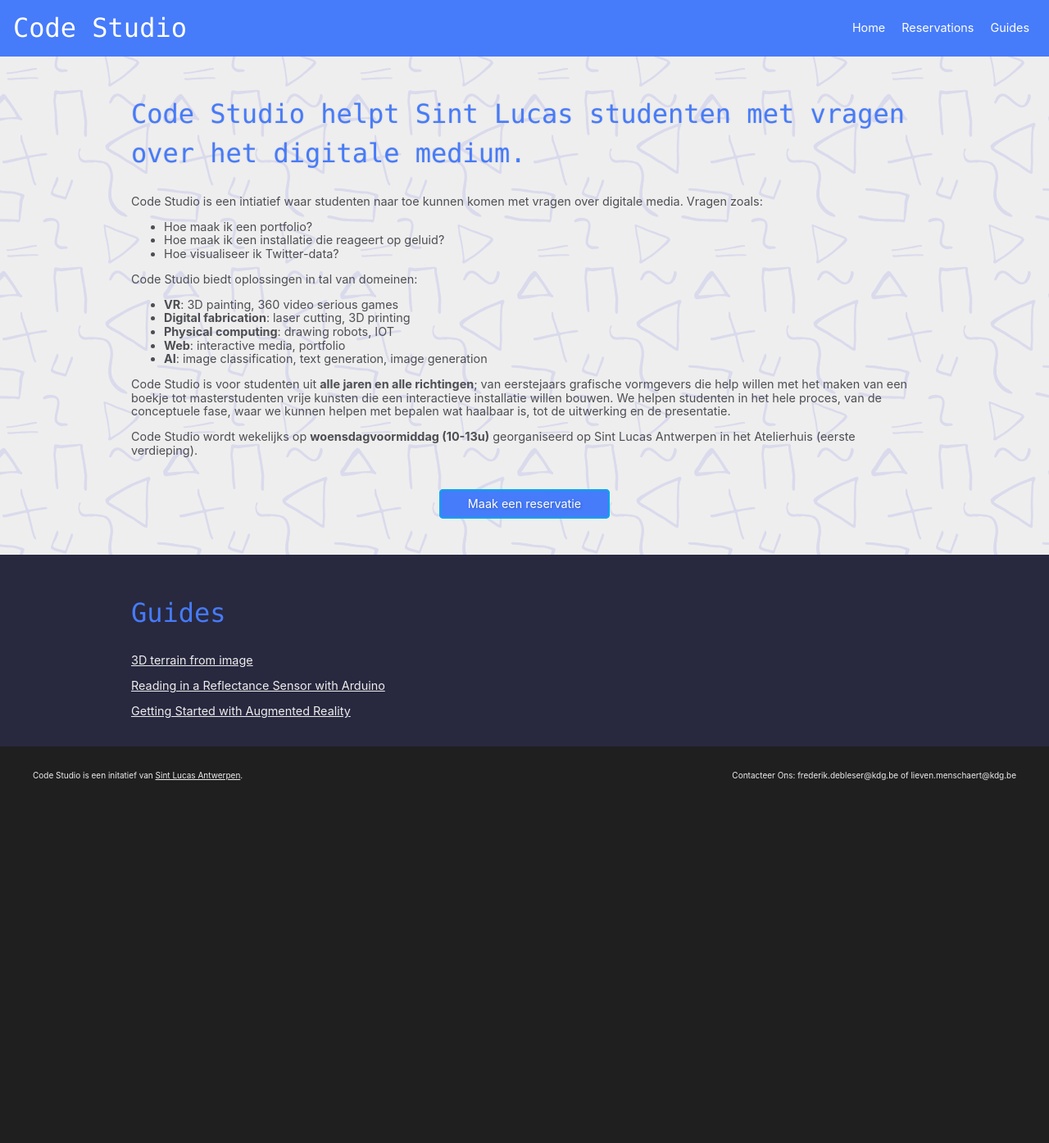
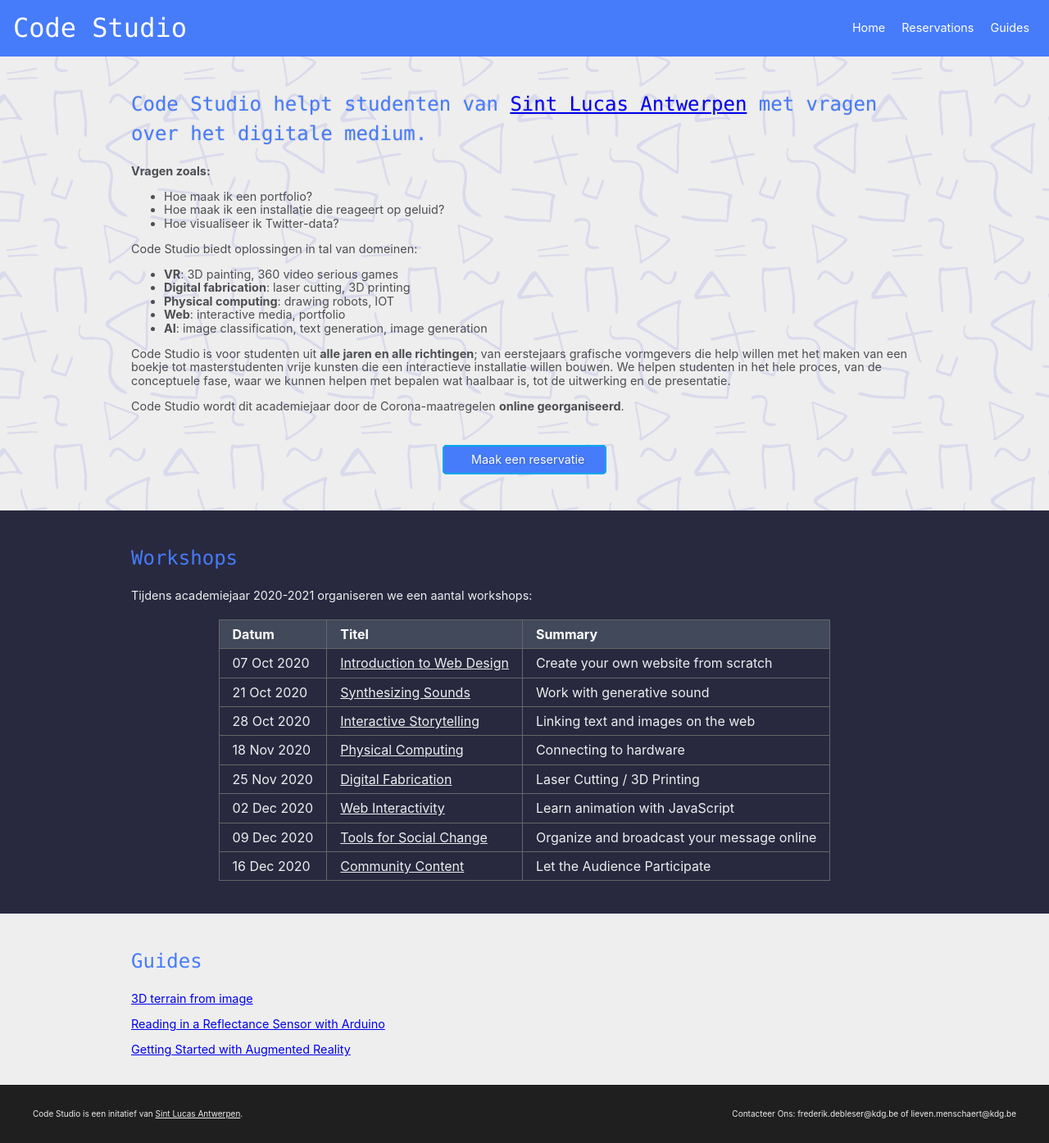
Before and after one commit to codespacehelp/website, a Jekyll site: the page built from index.html, in a window 1280 px wide. Shown: the whole page at 82% size. Built offline with Jekyll 4.4.1, drawn with Linux system fonts in a browser that asks for light colours; before the commit the page ends 983 px from its top, so only the background shows below that.

Commit message:
Add workshops!

```diff
--- a/Gemfile
+++ b/Gemfile
@@ -8,7 +8,7 @@ source "https://rubygems.org"
 #
 # This will help ensure the proper Jekyll version is running.
 # Happy Jekylling!
-gem "jekyll", "~> 3.8.1"
+gem "jekyll", "~> 4.1.1"
 
 # This is the default theme for new Jekyll sites. You may change this to anything you like.
 gem "minima", "~> 2.0"
--- a/_config.yml
+++ b/_config.yml
@@ -1,42 +1,18 @@
-# Welcome to Jekyll!
-#
-# This config file is meant for settings that affect your whole blog, values
-# which you are expected to set up once and rarely edit after that. If you find
-# yourself editing this file very often, consider using Jekyll's data files
-# feature for the data you need to update frequently.
-#
-# For technical reasons, this file is *NOT* reloaded automatically when you use
-# 'bundle exec jekyll serve'. If you change this file, please restart the server process.
-
-# Site settings
-# These are used to personalize your new site. If you look in the HTML files,
-# you will see them accessed via {{ site.title }}, {{ site.email }}, and so on.
-# You can create any custom variable you would like, and they will be accessible
-# in the templates via {{ site.myvariable }}.
 title: Code Studio
 email: frederik.debleser@kdg.be
 description: >- # this means to ignore newlines until "baseurl:"
   Digitale Werkplaats van Sint Lucas Antwerpen voor studenten
   met vragen over technologie, het web, video, audio en digitale fabricatie.
-baseurl: "" # the subpath of your site, e.g. /blog
-url: "https://www.codestudio.be/" # the base hostname & protocol for your site, e.g. http://example.com
-twitter_username: jekyllrb
-github_username:  jekyll
+baseurl: '' # the subpath of your site, e.g. /blog
+url: 'https://www.codestudio.be/' # the base hostname & protocol for your site, e.g. http://example.com
 
-# Build settings
-markdown: kramdown
-theme: minima
-plugins:
-  - jekyll-feed
+collections:
+  workshops:
+    output: true
+    permalink: /:collection/:name
+    sort_by: workshop_date
 
-# Exclude from processing.
-# The following items will not be processed, by default. Create a custom list
-# to override the default setting.
-# exclude:
-#   - Gemfile
-#   - Gemfile.lock
-#   - node_modules
-#   - vendor/bundle/
-#   - vendor/cache/
-#   - vendor/gems/
-#   - vendor/ruby/
+exclude:
+  - README.md
+  - Gemfile
+  - Gemfile.lock
--- /dev/null
+++ b/_workshops/community-content.md
@@ -0,0 +1,15 @@
+---
+title: Community Content
+summary: Let the Audience Participate
+layout: workshop
+workshop_date: 2020-12-16
+duration: 3 hours
+---
+
+Tired of printed media? Looking for a way to produce objects rather than a poster? This workshop will introduce you to Digital Fabrication and will set your mind to using the facilities of the [FabLab](https://fablabkdg.be/en/). What type of files makes machines like laser cutters, cnc milling machines or 3D printers happy? What can they do for your work and what are the specifics you have to keep in mind. We will learn about different processes (additive, subtractive, experimental) to produce shape and embed them into our own workflow.
+
+## Goals
+
+- Understand different fabrication machines
+- Create appropriate files for several machines
+  -Use dangerous machines with care.
--- /dev/null
+++ b/_workshops/digital-fabrication.md
@@ -0,0 +1,15 @@
+---
+title: Digital Fabrication
+summary: Laser Cutting / 3D Printing
+layout: workshop
+workshop_date: 2020-11-25
+duration: 3 hours
+---
+
+Tired of printed media? Looking for a way to produce objects rather than a poster? This workshop will introduce you to Digital Fabrication and will set your mind to using the facilities of the [FabLab](https://fablabkdg.be/en/). What type of files makes machines like laser cutters, cnc milling machines or 3D printers happy? What can they do for your work and what are the specifics you have to keep in mind. We will learn about different processes (additive, subtractive, experimental) to produce shape and embed them into our own workflow.
+
+## Goals
+
+- Understand different fabrication machines
+- Create appropriate files for several machines
+  -Use dangerous machines with care.
--- /dev/null
+++ b/_workshops/interactive-storytelling.md
@@ -0,0 +1,36 @@
+---
+title: Interactive Storytelling
+summary: Linking text and images on the web
+layout: workshop
+workshop_date: 2020-10-28
+duration: 3 hours
+---
+
+Imagine you want to tell an interactive story. Perhaps an illustrated, interactive storybook where a visitor's choices have consequences. You know how to make illustrations but you don't have a clue on how to link worlds together and animate them. Without that, you've no choice but to create static pages in a book.
+Hypermedia conjures visions of cyberspace, but it's just a fancy way of connecting text or images together. And using the web, it's really easy to create interactive, animated virtual books. Weave complex stories, allow visitors to drift off and get lost in your web of imagination.
+Through this workshop we'll build a choose-your-own-adventure style story using simple techniques that you can use for your own stories. Even with zero coding experience.
+
+## Goals
+
+- Understand the original potential of the web, hypertext and hypermedia through examples.
+- Build a simple, visual website that contains multiple pages.
+- Link pages together using image maps.
+- Add simple animations that trigger when visitors hover or click.
+- Upload your website to Netlify.
+
+## Requirements
+
+- Ideally you're familiar with web design or have taken the [Introduction to Web Design](/workshops/introduction-to-web-design) workshop. If not you might want to watch some introductory videos on web design first.
+- All the tools we use are free. Go ahead and install [Visual Studio Code](https://code.visualstudio.com/) and either [Chrome](https://google.com/chrome) or [Firefox](https://www.mozilla.org/firefox).
+- Make an account at [Netlify](https://netlify.com/) so that we can immediately put our website online.
+- We'll provide some basic images and text to make a linked story, but ideally you can bring your own material (text, photos and videos) to make your interactive story.
+
+## Project
+
+We'll make an interactive, choose-your-own-adventure style story where users can walk around and explore a landscape. We'll add animation and sound to set the mood. These techniques can be used to make more complex experiences or stories.
+
+## Next Steps
+
+This course can stand on its own. If you only use it for interactive storytelling, great! Some suggestions to upgrade your skills:
+
+- Follow the [Web Interactivity](/workshops/web-interactivity) if you want to add interactivity to your website.
--- /dev/null
+++ b/_workshops/introduction-to-web-design.md
@@ -0,0 +1,35 @@
+---
+title: Introduction to Web Design
+summary: Create your own website from scratch
+layout: workshop
+workshop_date: 2020-10-07
+duration: 3 hours
+---
+
+No matter what field you're working in, making a simple website is now considered a basic skill. If you've never built a website from scratch, this is the course for you. At the end of this course you'll have created your own site, guaranteed. If you think coding a website is too difficult this is definitely the course for you! Forget the theory or complex codes: if you can locate the "greater than" and "smaller than" keys on your keyboards you can make a website.
+
+## Goals
+
+- Understand the basic languages of the web: HTML, CSS and JavaScript.
+- Create a web page with custom colors and fonts.
+- Link pages together using hyperlinks.
+- Create simple grid layouts using CSS Grid.
+- Understand responsive layouts and mobile-first design.
+- Upload your website to [Netlify](https://netlify.com/).
+
+## Requirements
+
+- All the tools we use are free. Go ahead and install [Visual Studio Code](https://code.visualstudio.com/) and either [Chrome](https://google.com/chrome) or [Firefox](https://www.mozilla.org/firefox).
+- Make an account at [Netlify](https://netlify.com/) so that we can immediately put our website online.
+- We'll provide some basic images and text to make a website, but ideally you can bring your own material (text, photos and videos) to make your website.
+
+## Project
+
+We'll make a simple, single-page site that contains text, images and videos. We'll look at the design features of the web, like setting colors and fonts, and layouts like image galleries. You can use these techniques to turn it into your own portfolio website if you'd like.
+
+## Next Steps
+
+Even though the techniques are basic they will apply to all websites you'd like to make.
+
+- Continue learning about grid layouts by watching the [CSS Grid](https://cssgrid.io/) tutorials by Wes Bos.
+- Follow the JavaScript workshop if you want to add interactivity to your website.
--- /dev/null
+++ b/_workshops/physical-computing.md
@@ -0,0 +1,31 @@
+---
+title: Physical Computing
+summary: Connecting to hardware
+layout: workshop
+workshop_date: 2020-11-18
+duration: 3 hours
+---
+
+Using physical computing allows you to communicate with the world around you through hardware. Sensors can measure human input, meteorological information or changes in electronic signals coming from changes in energy in the form of light, sound or heat.
+The workshop will be an introduction in how to interpret these signals from sensors and convert that data by means of small computers, microcontrollers. Finally we will find out how to establish communication between them and other computers.
+
+## Goals
+
+- Gain insight in the world of sensors, actuators and microcomputers
+- Learn about communication protocols between computers
+- Introduction into programming a microcomputer using a visual programming language.
+
+## Requirements
+
+Students need to have an account for the [MakeCode / micro:bit](https://makecode.microbit.org/).
+
+## Project
+
+We will make a few simple project using a [BBC micro:bit](https://www.microbit.org/) - a microcontroller that can be programmed with a visual programming language.
+
+##Next Steps
+
+- [Frederik Vandenbosch](https://www.youtube.com/channel/UCQ45WW31610DQ3Vn7f4mpNw) has an amazing YouTube channel showing how he builds crazy machines and hacks.
+  Have a look at [syntax programming for the same micro:bit](https://microbit-micropython.readthedocs.io/en/v1.0.1/microbit_micropython_api.html).
+  Wander around in the world of [Arduino](https://www.arduino.cc/), [Raspberry Pi](https://projects.raspberrypi.org/en/projects/raspberry-pi-getting-started) or build a banana piano with [Makey makey](https://makeymakey.com/)
+  Visit a [Maker Faire](https://makerfaire.com/) to see other people working in the field.
--- /dev/null
+++ b/_workshops/synthesizing-sounds.md
@@ -0,0 +1,29 @@
+---
+title: Synthesizing Sounds
+summary: Work with generative sound
+layout: workshop
+workshop_date: 2020-10-21
+duration: 3 hours
+---
+
+For all music (and noise) lovers! Find out what it means to get entangled into the world of digital sound. The workshop is an introduction into the field, explaining fundamental principles of digital signal processing. Students with or without a musical background can enroll to see how to produce and manipulate sound on a computer. We will learn about periodic waves, aperiodic noise, pitches described in Hertz, synthesis procedures, filtering, effects and software which can make all of this happen.
+
+## Goals
+
+- Understand digital sound and relate it to an analog world
+- Produce some basic waves and start playing with them
+- Interact with a sound model.
+
+## Requirements
+
+Students have to install the last distribution of <a href="https://puredata.info/">Pure Data</a>, a not really sexy but amazing environment that can be considered as the overlord of all music software. A set of headphones might come handy :)
+
+## Project
+
+We will make a simple sequencer that starts from basic sound fundamentals (aka waves) and is able to process that sound through keyboard interaction, synthesis and filtering.
+
+## Next Steps
+
+- Take your journey further by reading some good books: <a href="http://www.pd-tutorial.com/english/index.html">loadBang</a> is a start, <a href="https://freecomputerbooks.com/The-Theory-and-Technique-of-Electronic-Music.html">The Theory and Technique of Electronic Music</a> is a bit more complex.
+- Find out how to make <a href="https://developer.mozilla.org/en-US/docs/Web/API/Web_Audio_API">sound in a browser</a>.
+- It doesn’t need to be all complicated: <a href="https://www.youtube.com/watch?v=YK-cdG3GBHs">Rie Nakajima</a>
--- /dev/null
+++ b/_workshops/tools-for-social-change.md
@@ -0,0 +1,16 @@
+---
+title: Tools for Social Change
+summary: Organize and broadcast your message online
+layout: workshop
+workshop_date: 2020-12-09
+duration: 3 hours
+---
+
+Learn how to organize and broadcast your message online. Spread your message through social media, and learn what professionals use to broadcast and amplify their messages. Learn to organize online communities using collaborative tools like Notion, Miro, and communication tools like Signal.
+
+This workshop is organized with Robin Van Besien, coordinator for the master in the socio-political context.
+
+## Goals
+
+- Understand how social media algorithms broadcasts messages and how to make use of that
+- Use collaborative tools to organize and distribute your message
--- /dev/null
+++ b/_workshops/web-interactivity.md
@@ -0,0 +1,29 @@
+---
+title: Web Interactivity
+summary: Learn animation with JavaScript
+layout: workshop
+workshop_date: 2020-12-02
+duration: 3 hours
+---
+
+You know how to make (simple) websites. But you've visited sites that are more like **experiences**: they're interactive, they use fancy animation, they have flashy animations. How do they do that? And how can **you** do that? Maybe you've been put off by JavaScript in the past, but we'll show that they're actually two ways to learn: through adapting examples, or by taking the "fundamental" route, going deep into programming. This course focuses on the former, getting the job done. You'll learn what JavaScript can do and how to take existing code and bend it to your will. After this course you'll know how to integrate any kind of existing code into your own website.
+
+## Goals
+
+- You'll learn how to take an existing JavaScript library (e.g. a gallery plugin) and integrate it.
+- You'll understand the very basics of programming: loops, variables, conditions.
+- You'll have experience with processing lists and understand why they're useful.
+- You will be able to react to events in the page (e.g. clicks, mouse movement) and change elements on the page.
+- You'll have experience connecting to external services, e.g. a weather service.
+
+## Requirements
+
+You'll probably want some experience with website design first. Just like the web design course, you'll need [Visual Studio Code](https://code.visualstudio.com/) and either [Chrome](https://google.com/chrome) or [Firefox](https://www.mozilla.org/firefox).
+
+## Project
+
+We'll take a simple existing, static website and make it interactive: we'll add a hamburger menu, scrolling web gallery, and animate elements on scroll.
+
+## Next Steps
+
+If you want to go deeper with JavaScript we can recommend reading [Eloquent JavaScript](https://eloquentjavascript.net/) by Marijn Haverbeke.
--- a/index.html
+++ b/index.html
@@ -3,10 +3,20 @@ id: home
 title: Code Studio
 layout: default
 ---
+
 <section class="intro">
   <div class="inner grid">
-        <h1>Code Studio helpt Sint Lucas studenten met vragen over het digitale medium.</h1>
-        <p>Code Studio is een intiatief waar studenten naar toe kunnen komen met vragen over digitale media. Vragen zoals:</p>
+    <h1>
+      Code Studio helpt studenten van
+      <a href="https://www.sintlucasantwerpen.be/" target="_blank"
+        >Sint Lucas Antwerpen</a
+      >
+      met vragen over het digitale medium.
+    </h1>
+
+    <p>
+      <strong>Vragen zoals:</strong>
+    </p>
     <ul>
       <li>Hoe maak ik een portfolio?</li>
       <li>Hoe maak ik een installatie die reageert op geluid?</li>
@@ -18,17 +28,57 @@ layout: default
       <li><strong>Digital fabrication</strong>: laser cutting, 3D printing</li>
       <li><strong>Physical computing</strong>: drawing robots, IOT</li>
       <li><strong>Web</strong>: interactive media, portfolio</li>
-          <li><strong>AI</strong>: image classification, text generation, image generation</li>
+      <li>
+        <strong>AI</strong>: image classification, text generation, image
+        generation
+      </li>
     </ul>
-        <p>Code Studio is voor studenten uit <strong>alle jaren en alle richtingen</strong>; van eerstejaars grafische vormgevers die help willen met het maken van een boekje tot masterstudenten vrije kunsten die een interactieve installatie willen bouwen. We helpen studenten in het hele proces, van de conceptuele fase, waar we kunnen helpen met bepalen wat haalbaar is, tot de uitwerking en de presentatie.</p>
-        <p>Code Studio wordt wekelijks op <strong>woensdagvoormiddag (10-13u)</strong> georganiseerd op Sint Lucas Antwerpen in het Atelierhuis (eerste verdieping).</p>
+    <p>
+      Code Studio is voor studenten uit
+      <strong>alle jaren en alle richtingen</strong>; van eerstejaars grafische
+      vormgevers die help willen met het maken van een boekje tot
+      masterstudenten vrije kunsten die een interactieve installatie willen
+      bouwen. We helpen studenten in het hele proces, van de conceptuele fase,
+      waar we kunnen helpen met bepalen wat haalbaar is, tot de uitwerking en de
+      presentatie.
+    </p>
+    <p>
+      Code Studio wordt dit academiejaar door de Corona-maatregelen
+      <strong>online georganiseerd</strong>.
+    </p>
     <div class="cta">
       <a href="/reservations" class="cta__primary">Maak een reservatie</a>
     </div>
   </div>
 </section>
 
-<section class="guides light-on-dark">
+<section class="workshops light-on-dark">
+  <div class="inner grid">
+    <h1>Workshops</h1>
+    <p>Tijdens academiejaar 2020-2021 organiseren we een aantal workshops:</p>
+
+    <table>
+      <thead>
+        <tr>
+          <th>Datum</th>
+          <th>Titel</th>
+          <th>Summary</th>
+        </tr>
+      </thead>
+      <tbody>
+        {% for workshop in site.workshops %}
+        <tr>
+          <td>{{ workshop.workshop_date | date_to_string }}</td>
+          <td><a href="{{ workshop.url }}">{{ workshop.title }}</a></td>
+          <td>{{ workshop.summary }}</td>
+        </tr>
+        {% endfor %}
+      </tbody>
+    </table>
+  </div>
+</section>
+
+<section class="guides">
   <div class="inner grid">
     <h1>Guides</h1>
     <div class="thumb-list">
--- a/media/css/main.css
+++ b/media/css/main.css
@@ -38,7 +38,7 @@ code,
 }
 
 h1 {
-  font-size: 2rem;
+  font-size: 1.5rem;
   font-weight: 400;
   line-height: 1.5;
   color: #467bfa;
@@ -299,13 +299,17 @@ section.thanks {
 table {
   border-collapse: collapse;
   margin: 20px auto;
+  font-size: 1rem;
+}
+
+table th,
+td {
+  padding: 0.5rem 1rem;
 }
 
 table th {
   text-align: left;
-  font-size: 12px;
-  padding: 5px 8px;
-  background: #628ff8;
+  background: #41495a;
   color: white;
   border: 1px solid #666;
 }
@@ -313,8 +317,6 @@ table th {
 table td {
   white-space: nowrap;
   border: 1px solid #666;
-  padding: 5px 8px;
-  font-size: 12px;
 }
 
 table small {
@@ -322,6 +324,18 @@ table small {
 }
 
 /********** ARTICLE **********/
+
+.page-header {
+  max-width: 800px;
+  margin: 0 auto;
+  padding: 0.1rem 0;
+}
+
+.page {
+  max-width: 800px;
+  margin: 0 auto;
+  padding: 0 0 2rem 0;
+}
 
 .guides__list li {
   margin-bottom: 1em;
@@ -344,7 +358,9 @@ table small {
 
 .cta {
   padding: 1.5rem 1rem;
-  display: flex;
+  display: grid;
+  grid-template-columns: repeat(auto-fit, 200px);
+  grid-gap: 20px;
   justify-content: center;
   text-align: center;
 }
```
Also changed, not shown: _layouts/workshop.html (added, +10 -0 lines), reservations.html (+7 -1 lines), Gemfile.lock, 1 other file. Lines whose indentation alone changed are shown as unchanged.
